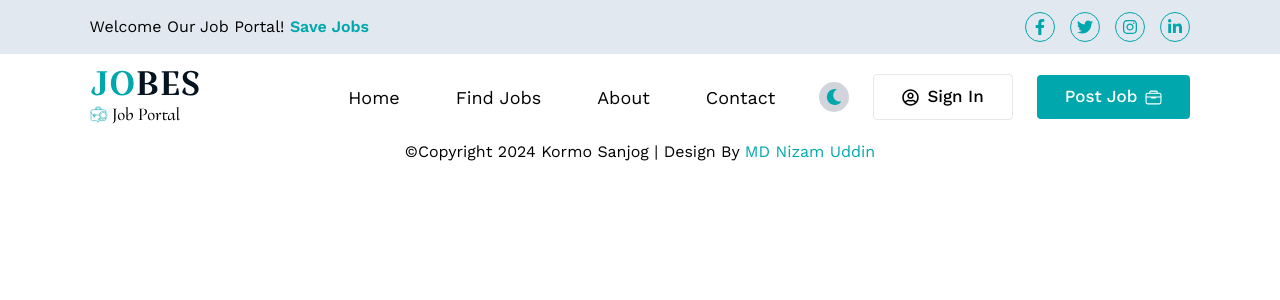
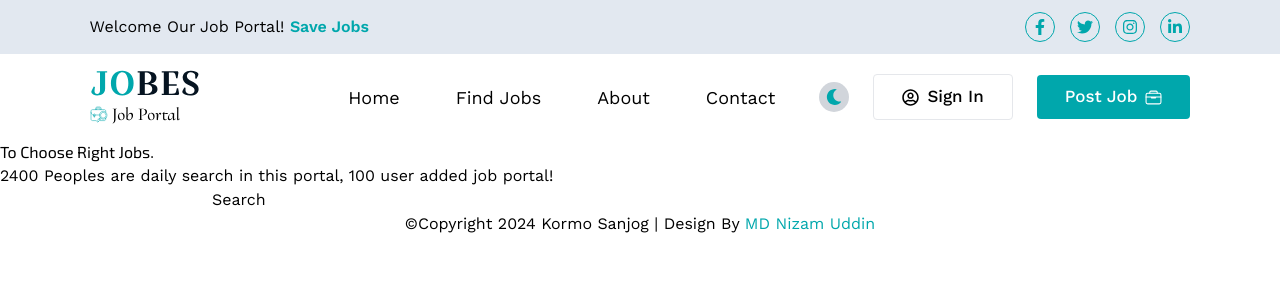
Before and after one commit to programmernizam/job-portal, a React (Vite) app in the folder kormo-sanjog/: page / in a window 1280 px wide. Shown: the top 300 px of the page. Built offline with nearby package versions, Linux system fonts and the light colour scheme.

Commit message:
[Create] Hero section

```diff
--- a/kormo-sanjog/src/index.css
+++ b/kormo-sanjog/src/index.css
@@ -30,3 +30,8 @@ h6 {
     display: none;
   }
 }
+@layer components {
+  .hero {
+    @apply bg-[url("./assets/hero-bg.png")] bg-no-repeat bg-cover bg-center;
+  }
+}
--- /dev/null
+++ b/kormo-sanjog/src/pages/Home/Hero.jsx
@@ -0,0 +1,20 @@
+export default function Hero() {
+  return (
+    <div className="">
+      <div>
+        <h1>To Choose Right Jobs.</h1>
+        <p>
+          2400 Peoples are daily search in this portal, 100 user added job
+          portal!
+        </p>
+        <div>
+          <form action="">
+            <input type="text" />
+            <button type="submit">Search</button>
+          </form>
+        </div>
+      </div>
+      <div></div>
+    </div>
+  );
+}
--- /dev/null
+++ b/kormo-sanjog/src/pages/Home/Home.jsx
@@ -0,0 +1,9 @@
+import Hero from "./Hero";
+
+export default function Home() {
+  return (
+    <main>
+      <Hero />
+    </main>
+  );
+}
--- a/kormo-sanjog/src/routes/layout/Layout.jsx
+++ b/kormo-sanjog/src/routes/layout/Layout.jsx
@@ -2,12 +2,14 @@ import { useContext } from "react";
 import Footer from "../../components/Footer/Footer";
 import Header from "../../components/Header/Header";
 import { ThemeContext } from "../../contexts";
+import Home from "../../pages/Home/Home";
 
 export default function Layout() {
   const { darkMode } = useContext(ThemeContext);
   return (
     <div className={`w-full h-screen ${darkMode ? "dark" : ""}`}>
       <Header />
+      <Home />
       <Footer />
     </div>
   );
```
